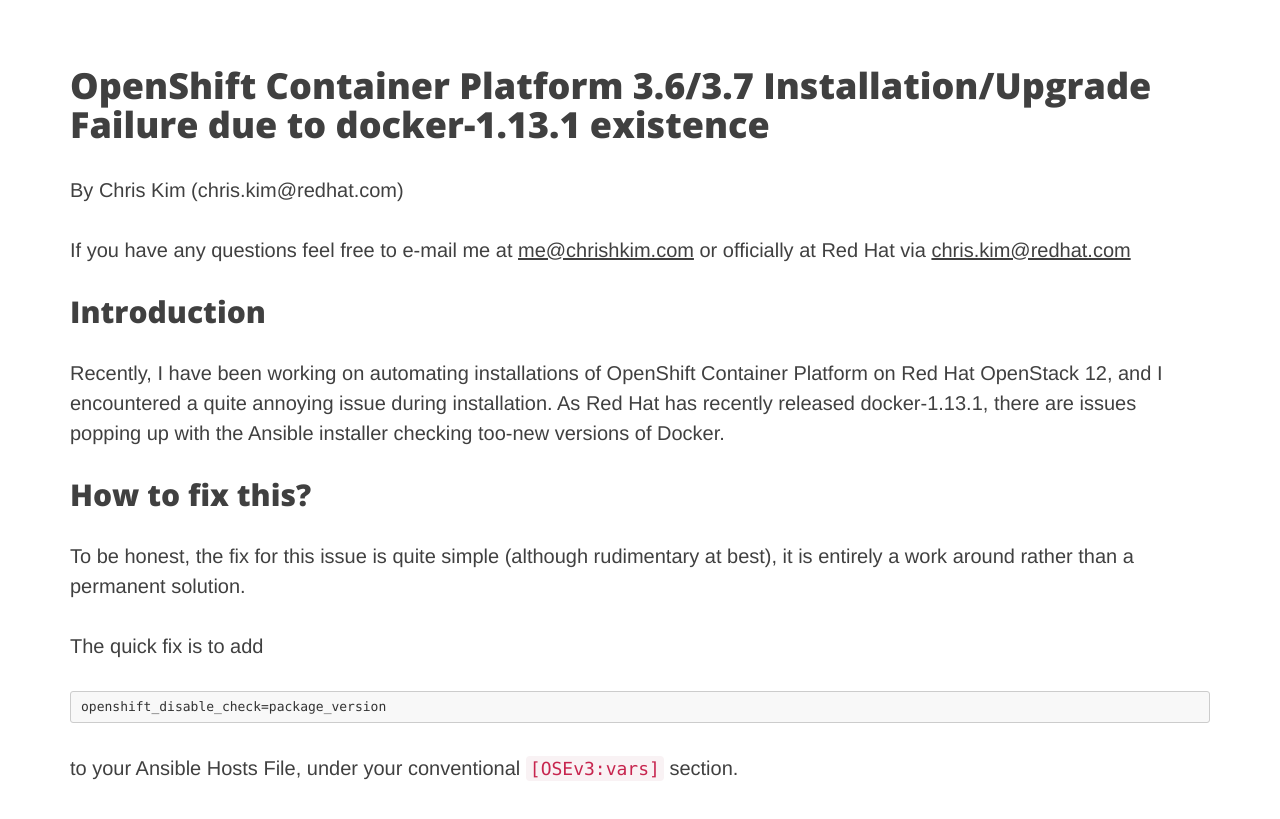
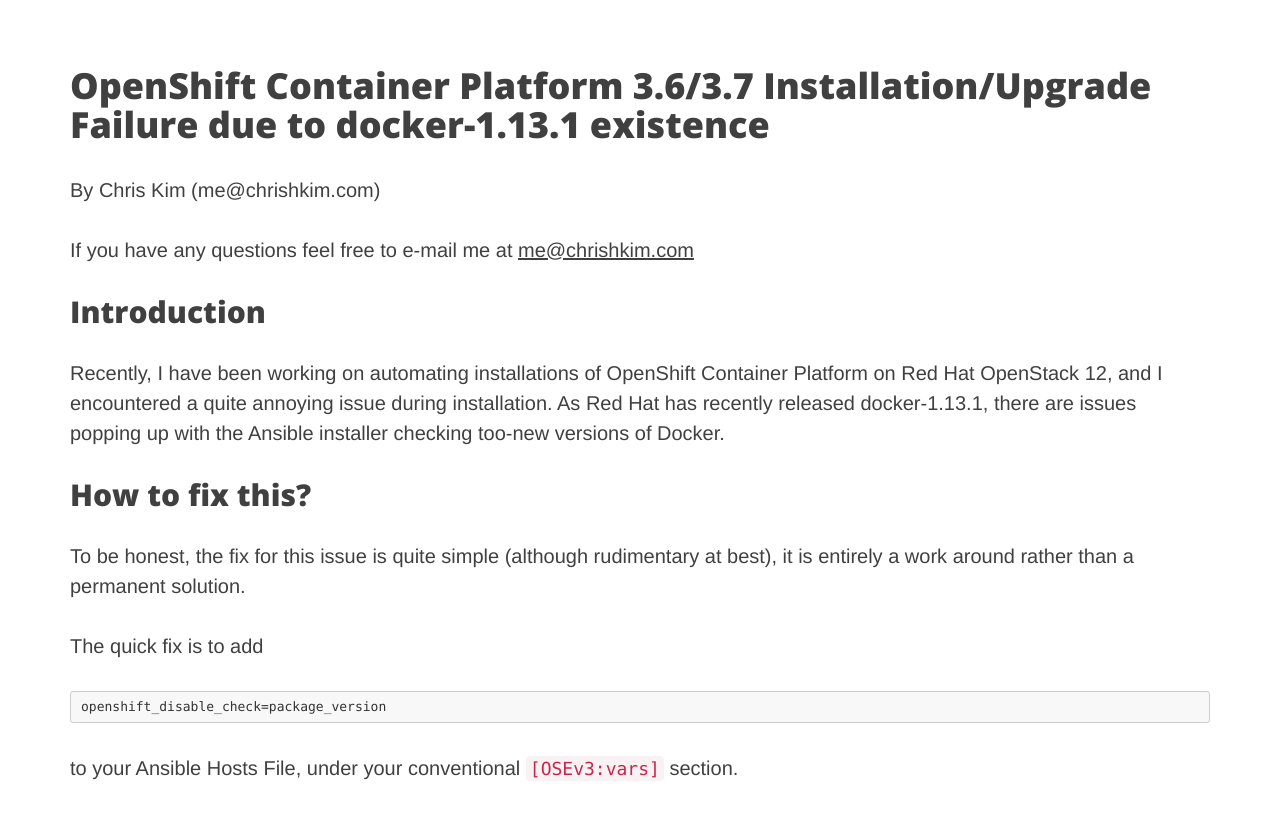
Before and after one commit to Oats87/oats87.github.io, a Jekyll site: the page built from _posts/2018-03-12-docker-version-too-new.markdown, in a window 1280 px wide and 900 px high, scrolled down 457 px, cut to the strip 81-900 px from the top of the window. Built offline with Jekyll 4.4.1, drawn with Linux system fonts in a browser that asks for light colours; nearby versions of some CDN libraries.

Commit message:
Update site and job
Signed-off-by: Chris Kim <oats87g@gmail.com>

```diff
--- a/_posts/2017-10-19-mini-cluster.markdown
+++ b/_posts/2017-10-19-mini-cluster.markdown
@@ -6,11 +6,11 @@
 ---
 # OpenShift Container Platform 3.6 Mini Cluster (for learning purposes only)
 
-By Chris Kim (chris.kim@redhat.com) - Last Updated Mar 9, 2018, v1.6
+By Chris Kim (me@chrishkim.com) - Last Updated Mar 9, 2018, v1.6
 
 NOTE: This is a WORK IN PROGRESS! I cannot guarantee that anything I say in here will work out of box for you! This is simply documenting my steps to create a semi-contained OpenShift infrastructure to familiarize yourself with deploying OpenShift.
 
-If you have any questions feel free to e-mail me at [me@chrishkim.com](mailto:me@chrishkim.com) or officially at Red Hat via [chris.kim@redhat.com](mailto:chris.kim@redhat.com)
+If you have any questions feel free to e-mail me at [me@chrishkim.com](mailto:me@chrishkim.com)
 
 Note that these instructions can pretty easily be adapted to install Origin, but are written for installing OCP on registered RHEL boxes.
 
--- a/_posts/2018-03-09-ocp-on-osp-cloudprovider-notes.markdown
+++ b/_posts/2018-03-09-ocp-on-osp-cloudprovider-notes.markdown
@@ -6,9 +6,9 @@
 ---
 # OpenShift Container Platform 3.6/3.7 on OpenStack using Cloud Provider on a Flat Network
 
-By Chris Kim (chris.kim@redhat.com) - Last Updated Mar 9, 2018, v1.0
+By Chris Kim (me@chrishkim.com) - Last Updated Mar 9, 2018, v1.0
 
-If you have any questions feel free to e-mail me at [me@chrishkim.com](mailto:me@chrishkim.com) or officially at Red Hat via [chris.kim@redhat.com](mailto:chris.kim@redhat.com)
+If you have any questions feel free to e-mail me at [me@chrishkim.com](mailto:me@chrishkim.com)
 
 ## Introduction
 
--- a/_posts/2018-03-12-docker-version-too-new.markdown
+++ b/_posts/2018-03-12-docker-version-too-new.markdown
@@ -6,9 +6,9 @@
 ---
 # OpenShift Container Platform 3.6/3.7 Installation/Upgrade Failure due to docker-1.13.1 existence
 
-By Chris Kim (chris.kim@redhat.com)
+By Chris Kim (me@chrishkim.com)
 
-If you have any questions feel free to e-mail me at [me@chrishkim.com](mailto:me@chrishkim.com) or officially at Red Hat via [chris.kim@redhat.com](mailto:chris.kim@redhat.com)
+If you have any questions feel free to e-mail me at [me@chrishkim.com](mailto:me@chrishkim.com)
 
 ## Introduction
 
```
Also changed, not shown: about.md (+1 -1 lines).
